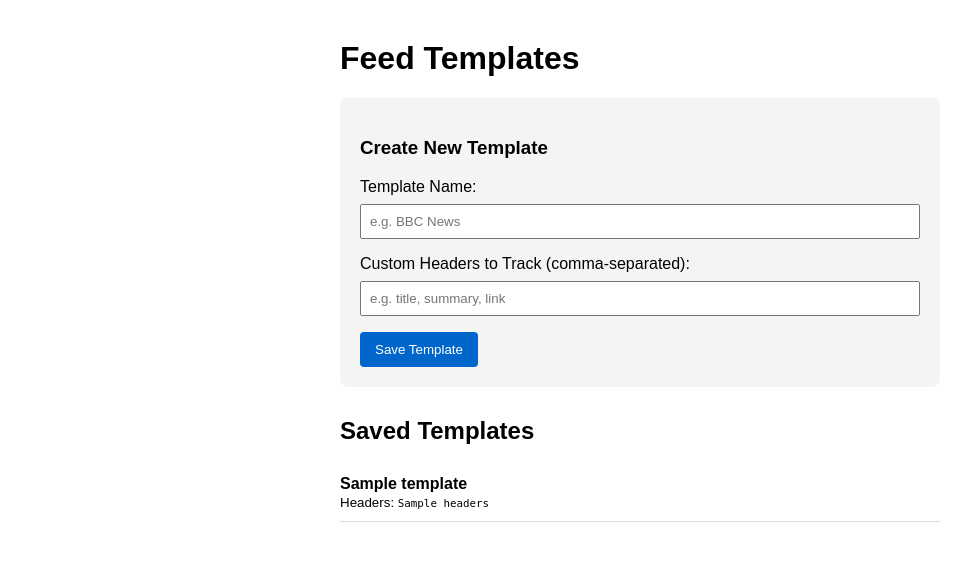
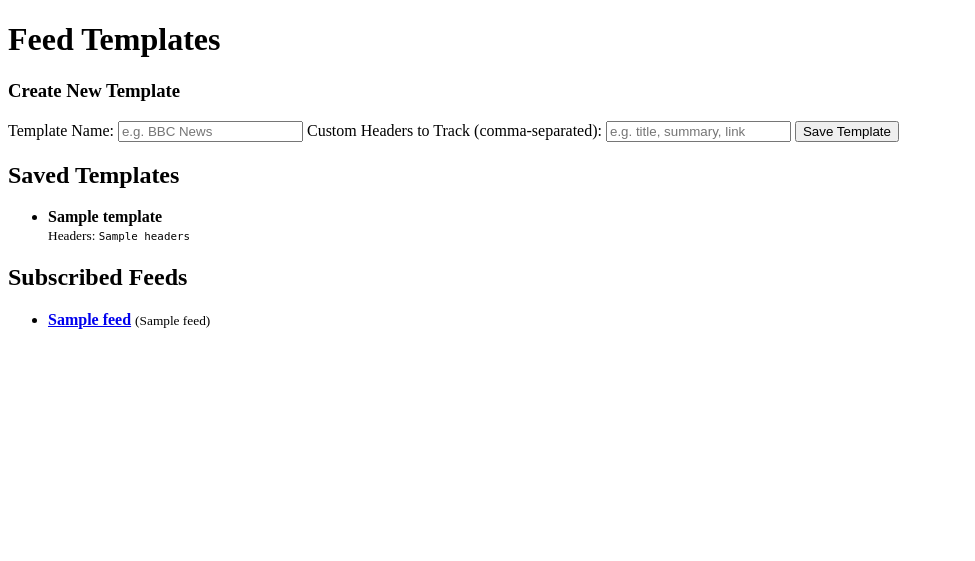
Before and after one commit to yusuf-r-ahmed/RSSave, a Flask app: template templates/index.html in a window 1280 px wide. Shown: the top 561 px of the page, without its empty margins (0-975 px from the left). Run offline with Flask 3, Linux system fonts and the light colour scheme; the template is opened without the code that fills it: most values are stand-ins (such as "Sample title", 1, 10 or a date in 2020).

Commit message:
added viewing subscribed feeds and viewing feeds, changed order to ASC instead of DESC

```diff
--- a/app.py
+++ b/app.py
@@ -15,21 +15,76 @@ def home():
         headers = request.form["headers"]
 
         #inserts into database (?,?) unnamed parameters prevents sql injection
-        dbcon.execute(
-                "INSERT INTO feed_templates (name, headers) VALUES (?, ?)",
-                (template_name, headers))
+        dbcon.execute("INSERT INTO feed_templates (name, headers) VALUES (?, ?)",(template_name, headers))
         dbcon.commit()
         dbcon.close()
-
 
         # clean get request refresh
         return redirect("/")
 
     templates = dbcon.execute("SELECT * FROM feed_templates").fetchall()
+
+    feeds = dbcon.execute("""
+        SELECT feeds.id, feeds.title, feeds.url, feed_templates.name AS template_name
+        FROM feeds
+        JOIN feed_templates ON feeds.template_id = feed_templates.id
+    """).fetchall()
+
     dbcon.close()
 
     #uses the template created in templates/index.html
-    return render_template("index.html", templates=templates)
+    return render_template("index.html", templates=templates,feeds=feeds)
+
+@app.route("/feed/<int:feed_id>")
+def view_feed(feed_id):
+    dbcon = connect_db()
+
+    #fetch feed and teplate def
+    feed = dbcon.execute("SELECT * FROM feeds WHERE id = ?", (feed_id,)).fetchone()
+    if not feed:
+        dbcon.close()
+        return "Feed not found", 404
+
+    template = dbcon.execute("SELECT * FROM feed_templates WHERE id = ?", (feed["template_id"],)).fetchone()
+
+    target_headers = []
+    for header in template["headers"].split(","):
+        cleaned = header.strip()
+        if cleaned:
+            target_headers.append(cleaned)
+
+    # fetch base entries
+    entries = dbcon.execute( "SELECT * FROM entries WHERE feed_id = ? ORDER BY id ASC", (feed_id,)).fetchall()
+
+    # fetch all custom headers belonging to these entries
+    header_rows = dbcon.execute(
+        """
+        SELECT eh.entry_id, eh.header_name, eh.header_value
+        FROM entry_headers eh
+        JOIN entries e ON eh.entry_id = e.id
+        WHERE e.feed_id = ?
+        """,(feed_id,), ).fetchall()
+    dbcon.close()
+
+    # map headers by entry_id:
+    headers_by_entry = {}
+    for row in header_rows:
+        headers_by_entry.setdefault(row["entry_id"], {})[row["header_name"]] = row["header_value"]
+
+    #entries with targheader
+    entries_data = []
+    for entry in entries:
+        entries_data.append({
+            "id": entry["id"],
+            "title": entry["title"],
+            "link": entry["link"],
+            "published": entry["published"],
+            "headers": headers_by_entry.get(entry["id"], {})
+        })
+
+    return render_template("feed.html",feed=feed,template=template,target_headers=target_headers,entries=entries_data)
+
+
 
 if __name__ == "__main__":
     app.run(debug=True)
--- a/fetch_feed.py
+++ b/fetch_feed.py
@@ -80,4 +80,4 @@ def save_feed_and_entries(template_id, feed_url):
 
 
 if __name__ == "__main__":
-    save_feed_and_entries(template_id=1, feed_url="http://newsrss.bbc.co.uk/rss/newsonline_uk_edition/front_page/rss.xml")
+    save_feed_and_entries(template_id=1,feed_url="https://letterboxd.com/(placeholder)/rss/")
--- a/templates/index.html
+++ b/templates/index.html
@@ -3,14 +3,6 @@
 <head>
     <meta charset="UTF-8">
     <title>RSSave - Templates</title>
-    <style>
-        body { font-family: sans-serif; max-width: 600px; margin: 40px auto; padding: 0 20px; }
-        form { background: #f4f4f4; padding: 20px; border-radius: 8px; margin-bottom: 30px; }
-        input[type="text"] { width: 100%; padding: 8px; margin: 8px 0 16px; box-sizing: border-box; }
-        button { background: #0066cc; color: white; border: none; padding: 10px 15px; border-radius: 4px; cursor: pointer; }
-        ul { list-style-type: none; padding: 0; }
-        li { border-bottom: 1px solid #ddd; padding: 10px 0; }
-    </style>
 </head>
 <body>
 
@@ -39,6 +31,18 @@
             </li>
         {% endfor %}
     </ul>
+    <h2>Subscribed Feeds</h2>
+
+    <ul>
+        {% for feed in feeds %}
+            <li>
+                <a href="/feed/{{ feed['id'] }}"><strong>{{ feed['title'] }}</strong></a>
+                <small>({{ feed['template_name'] }})</small>
+            </li>
+        {% else %}
+            <li>No feeds subscribed yet.</li>
+        {% endfor %}
+    </ul>
 
 </body>
 </html>
```
Also changed, not shown: templates/feed.html (added, +53 -0 lines).
